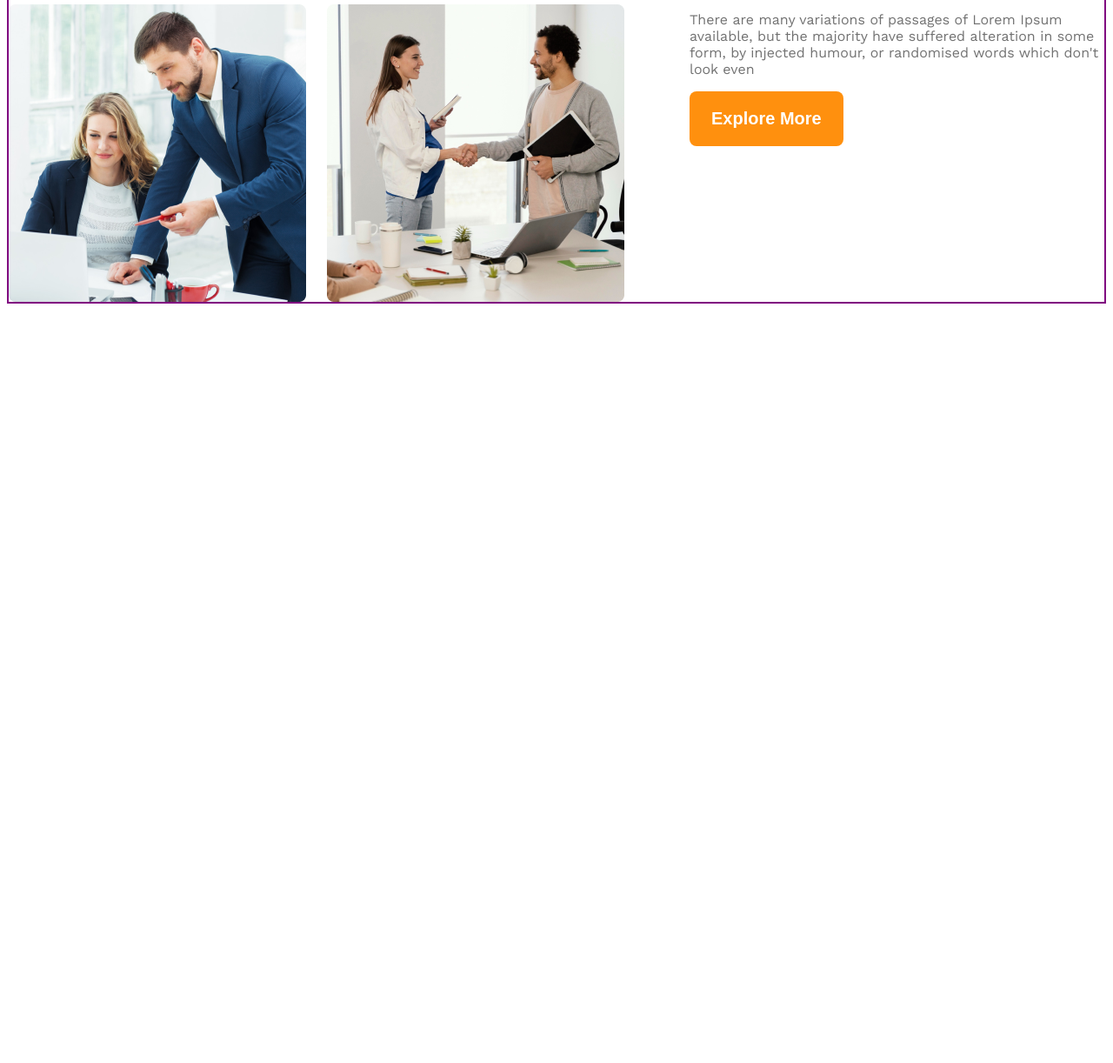
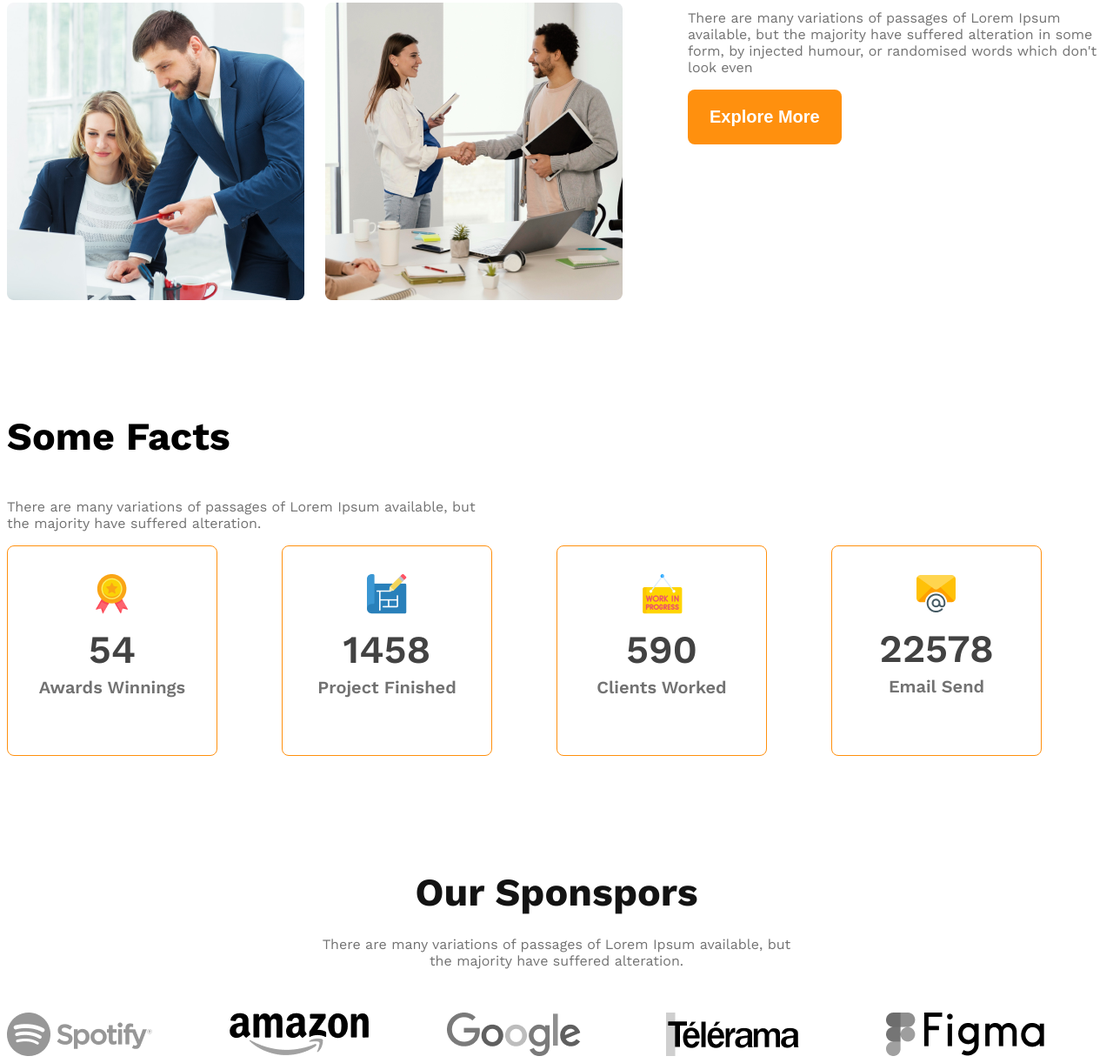
Before and after one commit to asadul101/architects, a plain HTML site: page index.html in a window 1280 px wide. Shown: the part 1661-2883 px from the top of the page at 87% size. Before the commit the page ends 2018 px from the top, so only its background shows below. Drawn offline with nearby package versions, Linux system fonts and the light colour scheme.

Commit message:
all section

```diff
--- a/css/style.css
+++ b/css/style.css
@@ -38,16 +38,22 @@ a{
 .drack-2{
     color: #424242;
 }
+.features-description{
+    color: #727272;
+}
 .bg-header{
     background-color: rgba(255, 144, 14, 0.1);
 }
 main{
     max-width: 1440px;
     margin: 0 auto;
-    border: 2px solid purple;
 }
 main>section{
     margin-top: 130px;
+}
+.section-title{
+    font-weight: 700px;
+    font-size: 2.8rem;
 }
 /* --------------------------------- */
 
@@ -93,23 +99,90 @@ main>section{
     max-width: 537px;
     margin-left: 75px;
 }
-.features-title{
-    font-weight: 700px;
-    font-size: 2.8rem;
-}
 #quick-list{
     font-weight: 500;
 }
 #features-color{
     color: #FF900E;
 }
-.features-description{
+/* some relative part start */
+.features-container{
+    display: grid;
+    grid-template-columns: repeat(4, 1fr);
+
+}
+.fact-card{
+    width: 240px;
+    height: 240px;
+    text-align: center;
+    justify-content: center;
+    align-items: center;
+    border: 1px solid #FF900E;
+    border-radius: 8px;
+}
+.fact-number{
+    font-weight: 600;
+    font-size: 2.8rem;
+    margin-top: 10px ;
+    margin-bottom: 5px;
+    color: #424242;
+}
+.fact-name{
+    font-weight: 600;
+    font-size: 1.25rem;
+    margin-top: 5px;
     color: #727272;
-    font-size: 1rem;
+}
+.fact-description{
+    width: 540px;
+}
+/* sponspors info  */
+.sponspors-info{
+    width: 540px;
+    margin: 50px auto;
+    text-align: center;
+}
+.text-title{
+    font-weight: 700;
+    font-size: 2.8rem;
+    margin-bottom: 24px;
+}
+.sponspors-companies{
+    display: grid;
+    grid-template-columns: repeat(5, 1fr);
+}
+.sponspors-companies{
+    filter: grayscale(100%);
 }
 /* @ media quare----------- */
 @media screen and (max-width: 576px) {
-    .navber, .nav-links{
+    .navber, .nav-links, .times{
        flex-direction: column;
     }
+    .times-img-container,
+     .features-container,
+     .sponspors-companies
+     {
+        grid-template-columns: repeat(1, 1fr);
+    }
+    .features-container{
+        justify-items: center;
+        gap: 24px;
+    }
+    .sponspors-companies{
+        justify-items: center;
+        gap: 50px;
+    }
 }
+
+/* medium dives  */
+@media screen and (min-width: 576px) and (max-width:992px) {
+    .times{
+        flex-direction: column;
+    }
+    .sponspors-companies, .features-container{
+        grid-template-columns: repeat(2, 1fr);
+        justify-items: center;
+        gap: 50px;
+    }
+}
--- a/index.html
+++ b/index.html
@@ -40,11 +40,67 @@
                 <img src="./images/team4.png" alt="">
             </div>
             <div class="our-features">
-                <h3 class="features-title"><span id="quick-list" class="h1-color">Quick list </span><span>of Our</span><span id="features-color"> Features</span></h3>
+                <h3 class="section-title"><span id="quick-list" class="h1-color">Quick list </span><span>of
+                        Our</span><span id="features-color"> Features</span></h3>
                 <p class="features-description">
-                    There are many variations of passages of Lorem Ipsum available, but the majority have suffered alteration in some form, by injected humour, or randomised words which don't look even
+                    There are many variations of passages of Lorem Ipsum available, but the majority have suffered
+                    alteration in some form, by injected humour, or randomised words which don't look even
                 </p>
                 <button class="btn-primary">Explore More</button>
+            </div>
+        </section>
+        <!-- Features will enjoy -->
+        <section>
+            <h3 class="section-title">Some Facts</h3>
+            <p class="fact-description features-description">There are many variations of passages of Lorem Ipsum
+                available, but the
+                majority have suffered alteration.</p>
+            <div class="features-container">
+                <!-- .fact*4>img.fact-icon+h4.fact-number+h5.fact-name  -->
+                <div class="fact-card display-flex">
+                    <div>
+                        <img src="./images/icons/ribon.png" alt="" class="fact-icon">
+                        <h4 class="fact-number">54</h4>
+                        <h5 class="fact-name">Awards Winnings</h5>
+                    </div>
+                </div>
+                <div class="fact-card display-flex">
+                    <div>
+                        <img src="./images/icons/projects.png" alt="" class="fact-icon">
+                        <h4 class="fact-number">1458</h4>
+                        <h5 class="fact-name">Project Finished</h5>
+                    </div>
+                </div>
+                <div class="fact-card display-flex">
+                    <div>
+                        <img src="./images/icons/customers.png" alt="" class="fact-icon">
+                        <h4 class="fact-number">590</h4>
+                        <h5 class="fact-name">Clients Worked</h5>
+                    </div>
+                </div>
+                <div class="fact-card display-flex">
+                    <div>
+                        <img src="./images/icons/email.png" alt="" class="fact-icon">
+                        <h4 class="fact-number">22578</h4>
+                        <h5 class="fact-name">Email Send</h5>
+                    </div>
+                </div>
+            </div>
+        </section>
+        <section class="Our-Sponspors">
+            <div class="sponspors-info">
+                <h3 class="text-title h1-color">Our Sponspors</h3>
+                <p class="features-description">
+                    There are many variations of passages of Lorem Ipsum available, but the
+                    majority have suffered alteration.
+                </p>
+            </div>
+            <div class="sponspors-companies">
+                <img src="./images/sponsors/spotify.png" alt="">
+                <img src="./images/sponsors/amazon.png" alt="">
+                <img src="./images/sponsors/google.png" alt="">
+                <img src="./images/sponsors/telerama.png" alt="">
+                <img src="./images/sponsors/figma.png" alt="">
             </div>
         </section>
     </main>
```
